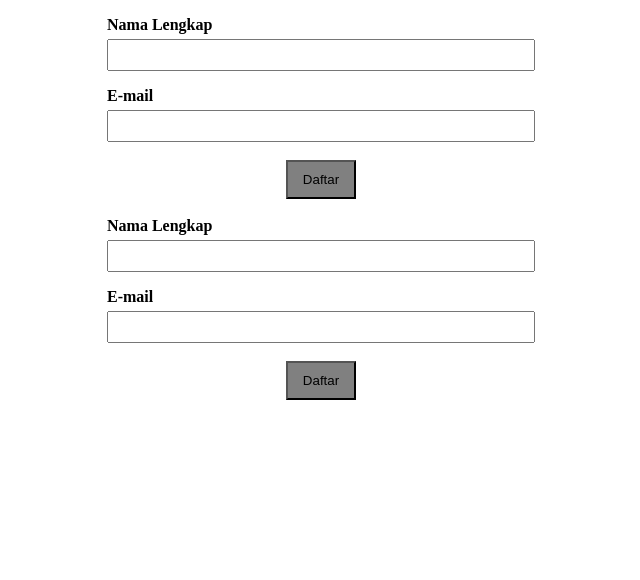
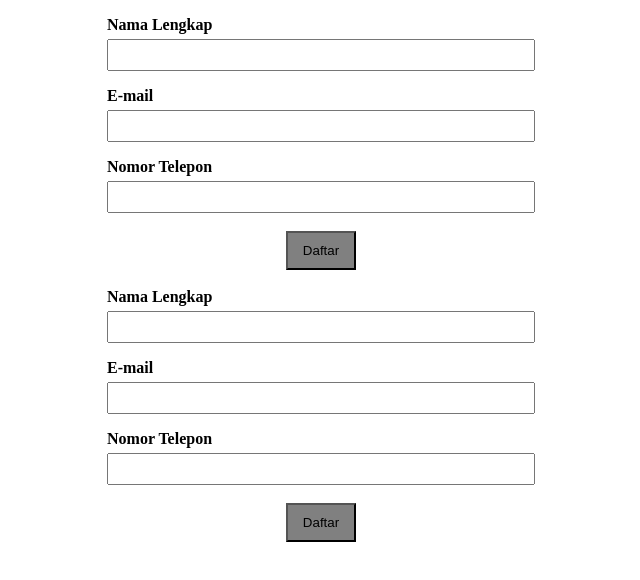
Before and after one commit to uyyoq/Covid-app, a Next.js app: page /login in a window 1280 px wide. Shown: the top 580 px of the page, without its empty margins (319-959 px from the left). Built offline with nearby package versions, Linux system fonts and the light colour scheme.

Commit message:
fixing dataDiri

```diff
--- a/components/Navbar/index.js
+++ b/components/Navbar/index.js
@@ -43,7 +43,7 @@ function Navbar(props) {
       {/* <Title /> */}
       <Menu>
         <Link href="/login">
-          <List isDark={props.showInfo} >Login</List>
+          <List isDark={props.showInfo} >Daftar</List>
         </Link>
       </Menu>
       <Menu>
--- a/components/form-formik/form.js
+++ b/components/form-formik/dataDiri.js
@@ -35,22 +35,25 @@ const LabelForm = styled.label`
   display: flex;
   margin-bottom: 5px;
 `
+const reqNumber = /^((\\+[1-9]{1,4}[ \\-]*)|(\\([0-9]{2,3}\\)[ \\-]*)|([0-9]{2,4})[ \\-]*)*?[0-9]{3,4}?[ \\-]*[0-9]{3,4}?$/
 
 const validationSchema = Yup.object({
   nama: Yup.string().required('Harus diisi!').min(3, 'Harus 3 karakter atau lebih!'),
   email: Yup.string().required('Harus diisi!').email('Format email tidak valid!'),
+  nomor: Yup.string().required('Harus diisi!').matches(reqNumber, 'Nomor telepon tidak valid '),
 });
 
 const initialValues = {
   nama: '',
   email: '',
+  Nomor: ''
 }
 
 const onSubmit = values => {
   console.log("Form values", values);
 }
 
-const ExampleForm = () => {
+const DataDiri = () => {
   const formik = useFormik({
     initialValues,
     onSubmit,
@@ -90,6 +93,22 @@ const ExampleForm = () => {
             <Error>{formik.errors.email}</Error>
           ) : null}
         </ListForm>
+
+        <ListForm>
+          <LabelForm htmlFor="nomor">Nomor Telepon</LabelForm>
+          <InputForm
+            type="nomor"
+            id="nomor"
+            name="nomor"
+            onChange={formik.handleChange}
+            onBlur={formik.handleBlur}
+            value={formik.values.nomor}
+          />
+          {formik.touched.nomor && formik.errors.nomor ? (
+            <Error>{formik.errors.nomor}</Error>
+          ) : null}
+        </ListForm>
+
         <WrapBtn>
           <BtnSubmit type="submit"> Daftar </BtnSubmit>
         </WrapBtn>
@@ -100,4 +119,4 @@ const ExampleForm = () => {
 }
 
 
-export default ExampleForm;
+export default DataDiri;
--- a/components/form-formik/form2.js
+++ b/components/form-formik/dataDiri2.js
@@ -50,7 +50,7 @@ const onSubmit = values => {
   console.log("Form values", values);
 }
 
-const FormIK = () => {
+const DataDiri2 = () => {
   return (
     <Formik
     initialValues={initialValues}
@@ -87,4 +87,4 @@ const FormIK = () => {
 }
 
 
-export default FormIK;
+export default DataDiri2;
--- a/pages/login.js
+++ b/pages/login.js
@@ -1,10 +1,10 @@
 import React from "react"
-import Form from "../components/form-formik/form"
+import DataDiri from "../components/form-formik/dataDiri"
 
 
 const Login = () => {
   return (
-    <Form />
+    <DataDiri />
   )
 }
 
```
